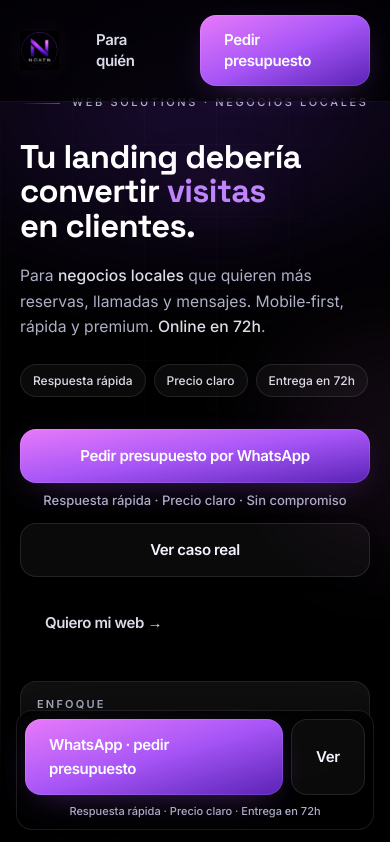
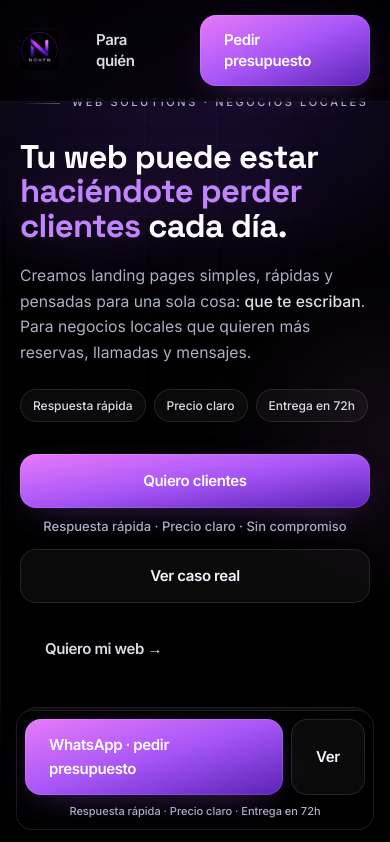
Before and after one commit to noxenwebsolutions-cell/noxen, a Next.js app: page / in a window 390 px wide. Shown: the top 842 px of the page. Built offline with nearby package versions, Linux system fonts and the light colour scheme.

Commit message:
feat: mejora landing + responsive móvil + CRO

```diff
--- a/src/components/landing/Hero.tsx
+++ b/src/components/landing/Hero.tsx
@@ -40,7 +40,7 @@ function HeroMonolith() {
                     Objetivo
                   </p>
                   <p className="mt-1.5 font-display text-sm font-semibold text-white">
-                    Más contactos
+                    Más clientes
                   </p>
                 </div>
                 <div className="rounded-2xl border border-white/[0.08] bg-nx-card px-4 py-3.5 shadow-[0_4px_20px_-8px_rgba(0,0,0,0.45)]">
@@ -101,18 +101,17 @@ export function Hero() {
             </div>
 
             <h1 className="mt-7 font-display text-[2.05rem] font-bold leading-[1.05] text-white sm:mt-8 sm:text-5xl lg:text-6xl text-balance">
-              Tu landing debería convertir{" "}
+              Tu web puede estar{" "}
               <span className="text-nx-neon drop-shadow-[0_0_28px_rgba(168,85,247,0.35)]">
-                visitas
+                haciéndote perder clientes
               </span>{" "}
-              en clientes.
+              cada día.
             </h1>
 
             <p className="mt-5 max-w-md text-[0.98rem] font-normal leading-relaxed text-nx-muted sm:text-[1.05rem]">
-              Para{" "}
-              <span className="font-medium text-nx-soft">negocios locales</span> que quieren más
-              reservas, llamadas y mensajes. Mobile‑first, rápida y premium.{" "}
-              <span className="font-medium text-nx-soft">Online en 72h</span>.
+              Creamos landing pages simples, rápidas y pensadas para una sola cosa:{" "}
+              <span className="font-medium text-nx-soft">que te escriban</span>. Para negocios
+              locales que quieren más reservas, llamadas y mensajes.
             </p>
 
             <div className="mt-6 flex flex-wrap gap-2">
@@ -139,7 +138,7 @@ export function Hero() {
                   target="_blank"
                   rel="noreferrer"
                 >
-                  Pedir presupuesto por WhatsApp
+                  Quiero clientes
                 </CtaButton>
                 <p className="text-center text-[13px] font-medium text-nx-muted sm:text-left">
                   Respuesta rápida · Precio claro · Sin compromiso
```
